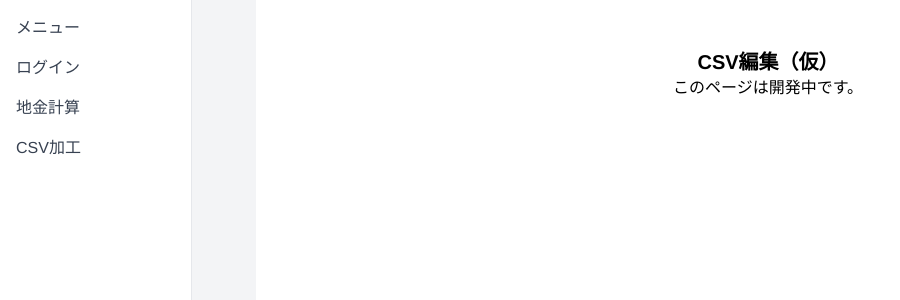
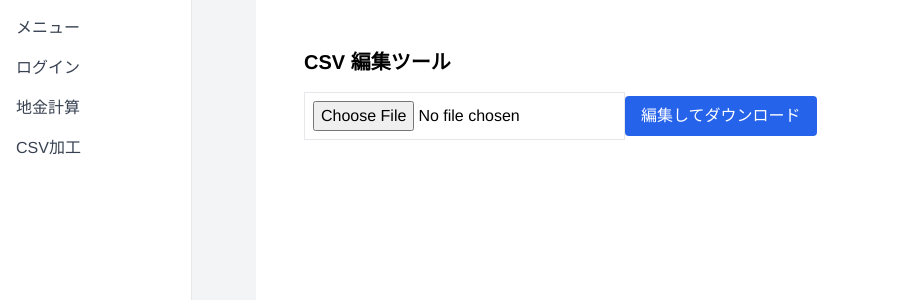
Before and after one commit to tsukasakakuda/mb-jewelry-app, a Vue app in the folder frontend/: page /csv in a window 1280 px wide. Shown: the top 300 px of the page, without its empty margins (0-900 px from the left). Built offline with nearby package versions, Linux system fonts and the light colour scheme.

Commit message:
csv編集ツール

```diff
--- /dev/null
+++ b/frontend/src/components/CsvEditor.vue
@@ -0,0 +1,52 @@
+<template>
+    <div class="space-y-4">
+      <h2 class="text-xl font-bold">CSV 編集ツール</h2>
+      <input type="file" @change="onFileChange" class="border p-2" />
+      <button @click="submitFile" class="bg-blue-600 text-white px-4 py-2 rounded">編集してダウンロード</button>
+    </div>
+  </template>
+
+  <script>
+  export default {
+    data() {
+      return {
+        file: null,
+        baseURL: import.meta.env.VITE_API_BASE
+      };
+    },
+    methods: {
+      onFileChange(e) {
+        this.file = e.target.files[0];
+      },
+      async submitFile() {
+        if (!this.file) {
+          alert("CSVファイルを選択してください");
+          return;
+        }
+
+        const formData = new FormData();
+        formData.append("file", this.file);
+
+        try {
+          const res = await fetch(`${this.baseURL}/edit-csv`, {
+            method: "POST",
+            body: formData
+          });
+
+          const blob = await res.blob();
+          const url = window.URL.createObjectURL(blob);
+          const link = document.createElement("a");
+          link.href = url;
+          link.setAttribute("download", "edited_csv.csv");
+          document.body.appendChild(link);
+          link.click();
+          link.remove();
+          window.URL.revokeObjectURL(url);
+        } catch (err) {
+          console.error("エラー:", err);
+          alert("編集処理に失敗しました");
+        }
+      }
+    }
+  };
+  </script>
--- a/frontend/src/router/index.js
+++ b/frontend/src/router/index.js
@@ -2,13 +2,13 @@ import { createRouter, createWebHistory } from 'vue-router';
 import MainMenu from '@/views/MainMenu.vue';
 import UploadForm from '@/views/UploadForm.vue';
 import LoginPage from '@/views/LoginPage.vue';
-import CsvEditor from '@/views/CsvEditor.vue';
+import CsvEditorPage from '@/views/CsvEditorPage.vue'
 
 const routes = [
   { path: '/', name: 'MainMenu', component: MainMenu },
   { path: '/calculate', name: 'UploadForm', component: UploadForm },
   { path: '/login', name: 'LoginPage', component: LoginPage },
-  { path: '/csv', name: 'CsvEditor', component: CsvEditor }
+  { path: '/csv', name: 'CsvEditor', component: CsvEditorPage }
 ];
 
 const router = createRouter({
--- a/frontend/src/views/CsvEditor.vue
+++ /dev/null
@@ -1,12 +0,0 @@
-<template>
-    <div class="p-6 text-center">
-      <h2 class="text-xl font-bold">CSV編集（仮）</h2>
-      <p>このページは開発中です。</p>
-    </div>
-  </template>
-
-  <script>
-  export default {
-    name: 'CsvEditor'
-  }
-  </script>
--- /dev/null
+++ b/frontend/src/views/CsvEditorPage.vue
@@ -0,0 +1,16 @@
+<template>
+  <div class="p-6">
+    <CsvEditor />
+  </div>
+</template>
+
+<script>
+import CsvEditor from '../components/CsvEditor.vue'
+
+export default {
+  name: 'CsvEditorPage',
+  components: {
+    CsvEditor
+  }
+}
+</script>
```
Also changed, not shown: 1 other file (tests, documents, lock files or other folders).
